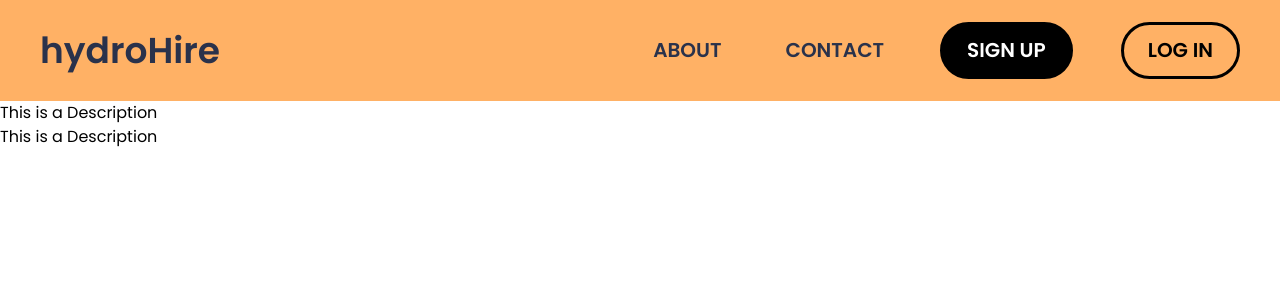
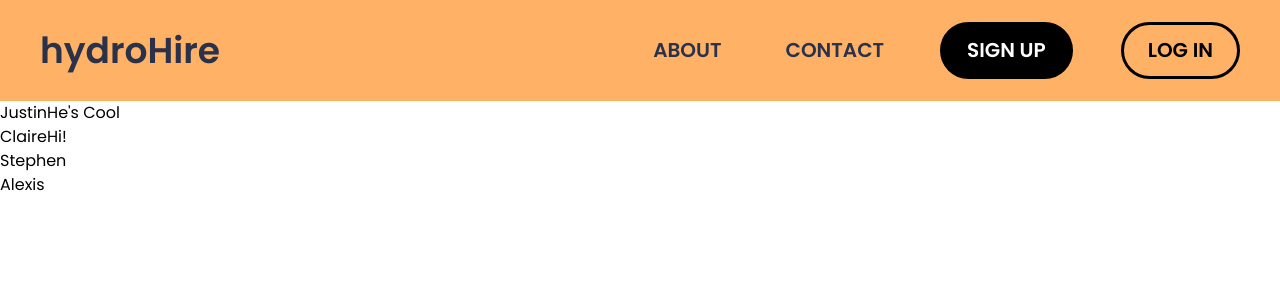
Before and after one commit to heavens-potato/winter-project, a React (Create React App) app in the folder hydrohire/: page /about in a window 1280 px wide. Shown: the top 300 px of the page. Built offline with nearby package versions, Linux system fonts and the light colour scheme; no server answers.

Commit message:
updated about page

```diff
--- a/hydrohire/src/About.js
+++ b/hydrohire/src/About.js
@@ -6,8 +6,14 @@ function About(){
     <>
       <Navbar/>
       <div>
-        <AboutCard></AboutCard>
-        <AboutCard></AboutCard>
+        <div>
+          <AboutCard name = 'Justin'></AboutCard>
+          <AboutCard name = 'Claire'></AboutCard>
+        </div>
+        <div>
+          <AboutCard name = 'Stephen'></AboutCard>
+          <AboutCard name = 'Alexis'></AboutCard>
+        </div>
       </div>
     </>
   );
--- a/hydrohire/src/AboutCard.js
+++ b/hydrohire/src/AboutCard.js
@@ -1,9 +1,15 @@
 
-function AboutCard() {
+// Map holding descriptions
+const map = new Map();
+map.set('Justin', 'He\'s Cool');
+map.set('Claire', 'Hi!');
+
+function AboutCard({name}) {
     return (
         <>
             <img></img>
-            <text>This is a Description</text>
+            <text>{name}</text>
+            <text>{map.get(name)}</text>
         </>
     );
 }
```
